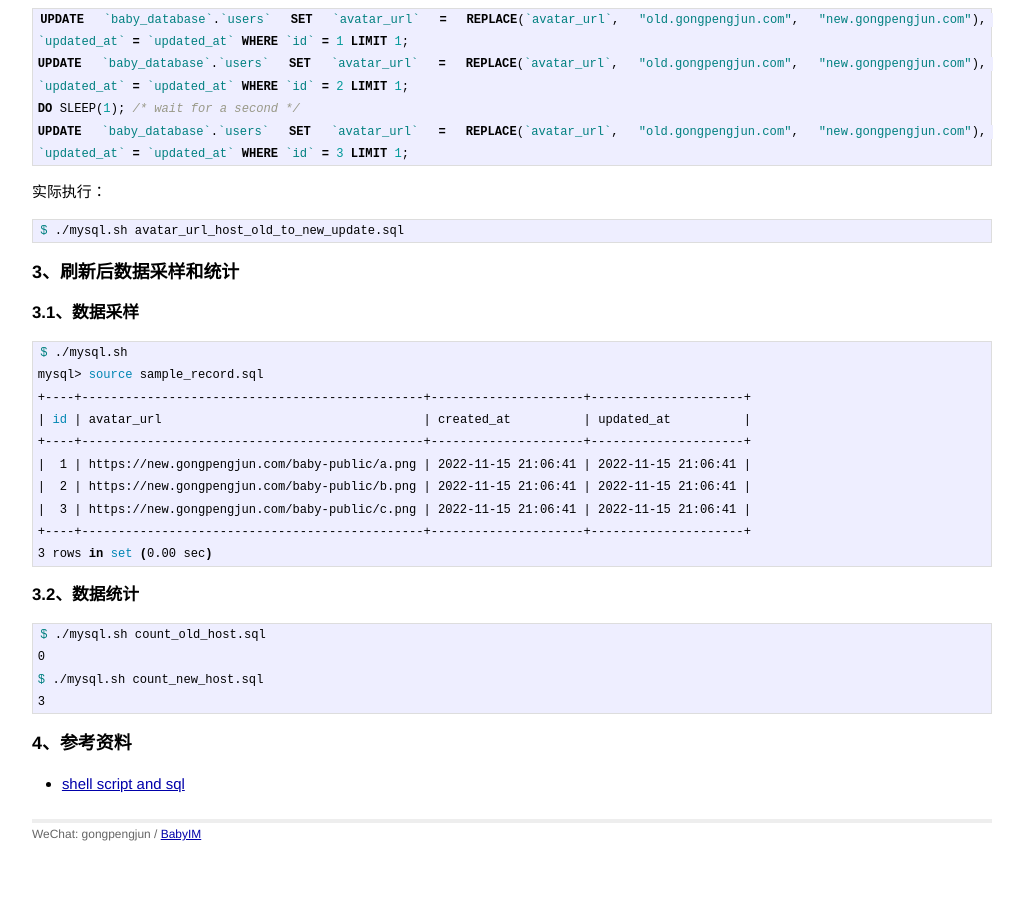
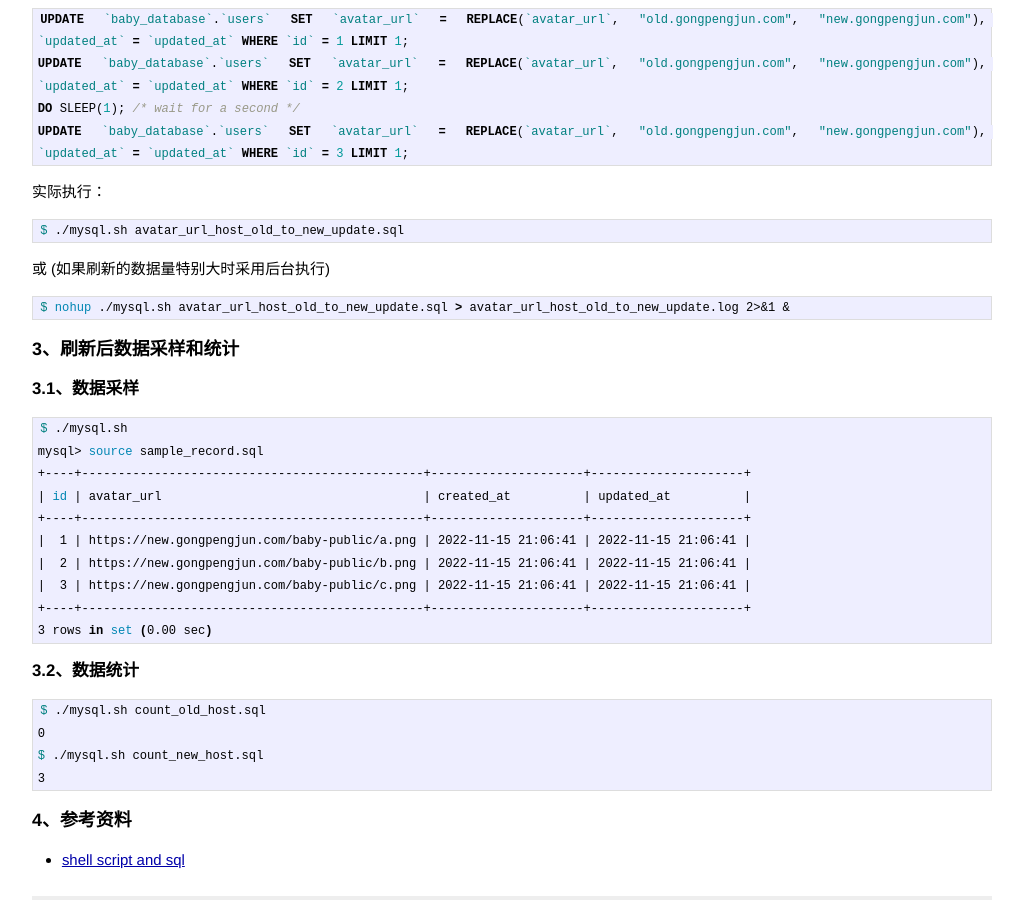
Before and after one commit to gongpengjun/gongpengjun.github.io, a Jekyll site: the page built from _posts/2022-11-13-mysql-batch-update-data.md, in a window 1280 px wide and 900 px high, scrolled down 3269 px. Shown: the whole window, without its empty margins (128-1152 px from the left). Built offline with Jekyll 4.4.1, drawn with Linux system fonts in a browser that asks for light colours; before the commit the page ends 4129 px from its top, so only the background shows below that.

Commit message:
数据量特别大时后台运行

````diff
--- a/_posts/2022-11-13-mysql-batch-update-data.md
+++ b/_posts/2022-11-13-mysql-batch-update-data.md
@@ -182,6 +182,12 @@ UPDATE `baby_database`.`users` SET `avatar_url` = REPLACE(`avatar_url`, "old.gon
 $ ./mysql.sh avatar_url_host_old_to_new_update.sql
 ```
 
+或 (如果刷新的数据量特别大时采用后台执行)
+
+```shell
+$ nohup ./mysql.sh avatar_url_host_old_to_new_update.sql > avatar_url_host_old_to_new_update.log 2>&1 &
+```
+
 ### 3、刷新后数据采样和统计
 
 #### 3.1、数据采样
````
